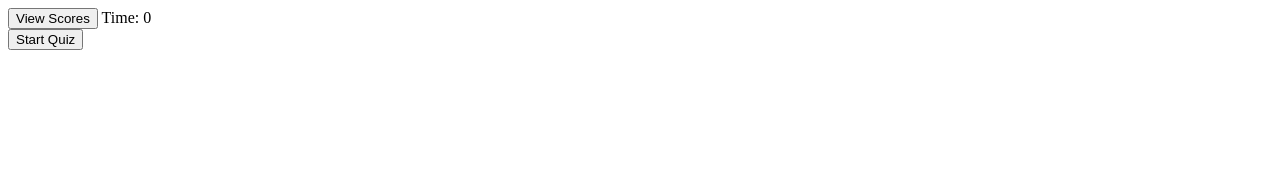
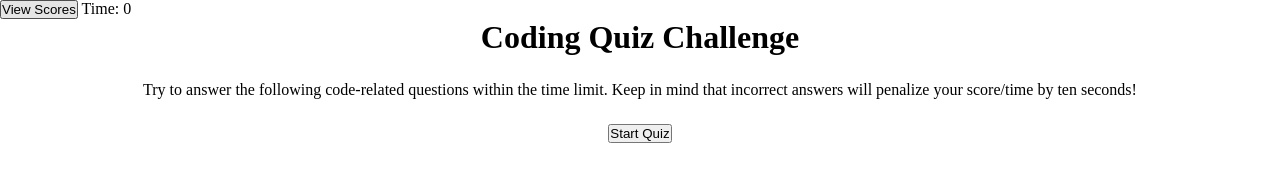
Before and after one commit to aarce96/upgraded-succotash, a plain HTML site: page index.html in a window 1280 px wide. Drawn offline with Linux system fonts and the light colour scheme.

Commit message:
added css asset

```diff
--- /dev/null
+++ b/assets/css/index.css
@@ -0,0 +1,30 @@
+* {
+  padding: 0;
+  margin: 0;
+}
+
+#card-wrapper {
+  display: flex;
+  flex-wrap: wrap;
+  justify-content: center;
+  align-items: center;
+}
+
+#card-body {
+  padding: 0 50px;
+  margin: 25px;
+}
+
+#question-div {
+  text-align: center;
+}
+
+#choices {
+  display: flex;
+  flex-wrap: wrap;
+  justify-content: center;
+}
+
+#buttons {
+  text-align: center;
+}
--- a/index.html
+++ b/index.html
@@ -4,7 +4,7 @@
     <meta charset="UTF-8" />
     <meta http-equiv="X-UA-Compatible" content="IE=edge" />
     <meta name="viewport" content="width=device-width, initial-scale=1.0" />
-
+    <link rel="stylesheet" href="./assets/css/index.css" />
     <title>Coding Quiz!</title>
   </head>
 
@@ -12,6 +12,18 @@
     <input id="view-scores" type="button" value="View Scores" />
     <span id="timer">Time: 0</span>
     <div id="scores-div"></div>
+    <div id="card-wrapper">
+      <div id="card-head">
+        <h1>Coding Quiz Challenge</h1>
+      </div>
+      <div id="card-body">
+        <p>
+          Try to answer the following code-related questions within the time
+          limit. Keep in mind that incorrect answers will penalize your
+          score/time by ten seconds!
+        </p>
+      </div>
+    </div>
     <div id="question-div"></div>
     <div id="choices"></div>
     <form id="results"></form>
```
